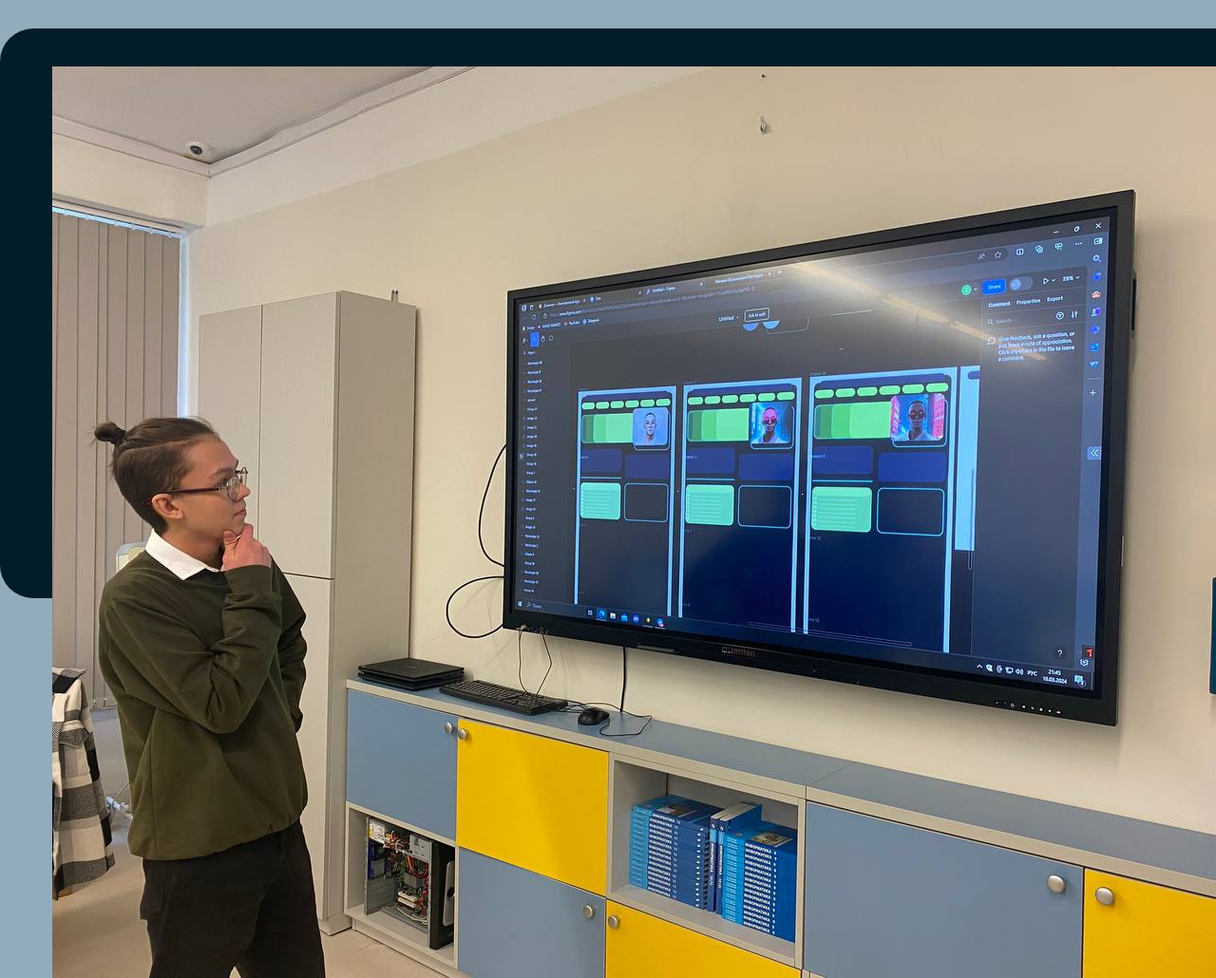
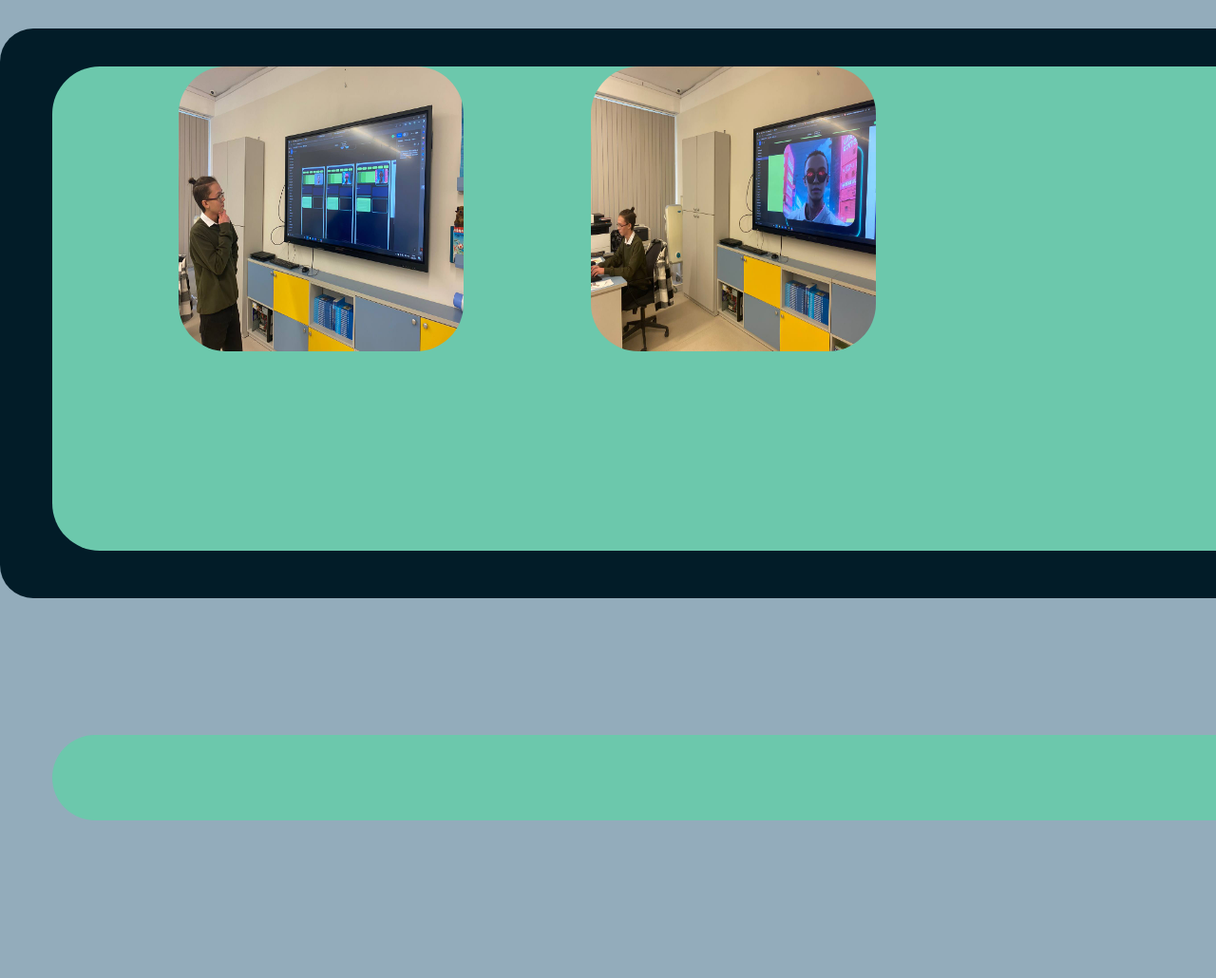
Before and after one commit to Apchhe/first_l, a plain HTML site: page index.html in a window 1280 px wide. Shown: the top 1030 px of the page at 95% size. After the commit the page ends 867 px from the top, so only its background shows below. Drawn offline with Linux system fonts and the light colour scheme.

Commit message:
Update style.css

```diff
--- a/style.css
+++ b/style.css
@@ -26,6 +26,18 @@
     border-radius: 50px;
 }
 
+.block_p{
+	flex-direction: row;
+    justify-content: space-evenly;
+    display: inline-flex;
+	width: 1000px;
+}
+.photo{
+	width: 300px;
+	height: 300px;
+	border-radius: 50px;
+}
+
 .text{
     padding: auto;
     display: flex;
```
